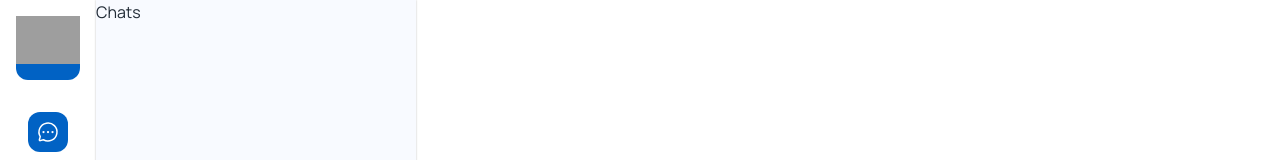
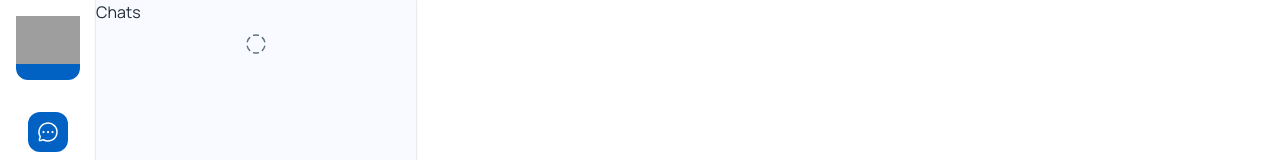
Before and after one commit to rohan-tech-negi/Chat-App, a React (Create React App) app: page /app in a window 1280 px wide. Shown: the top 160 px of the page. Built offline with nearby package versions, Linux system fonts and the light colour scheme; grey boxes are pictures that could not be loaded.

Commit message:
working on the chat section

```diff
--- a/src/pages/dashboard/Chats.js
+++ b/src/pages/dashboard/Chats.js
@@ -1,4 +1,5 @@
 import { Box, IconButton, Stack, Typography } from '@mui/material'
+import {CircleDashed} from "phosphor-react"
 import React from 'react'
 
 const Chats = () => {
@@ -10,7 +11,7 @@ const Chats = () => {
                 Chats
             </Typography>
             <IconButton>
-
+              <CircleDashed></CircleDashed>
             </IconButton>
         </Stack>
 
```
